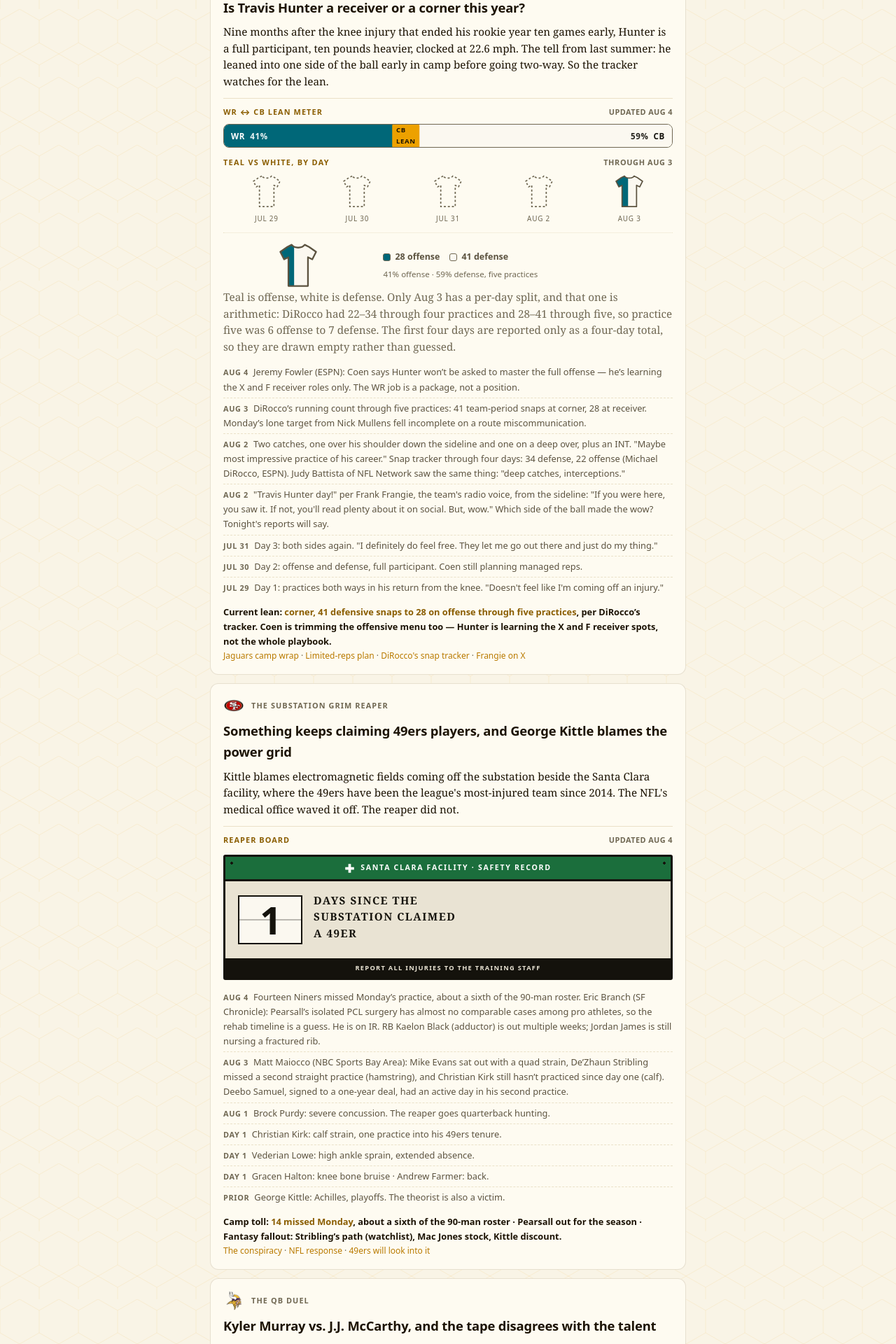
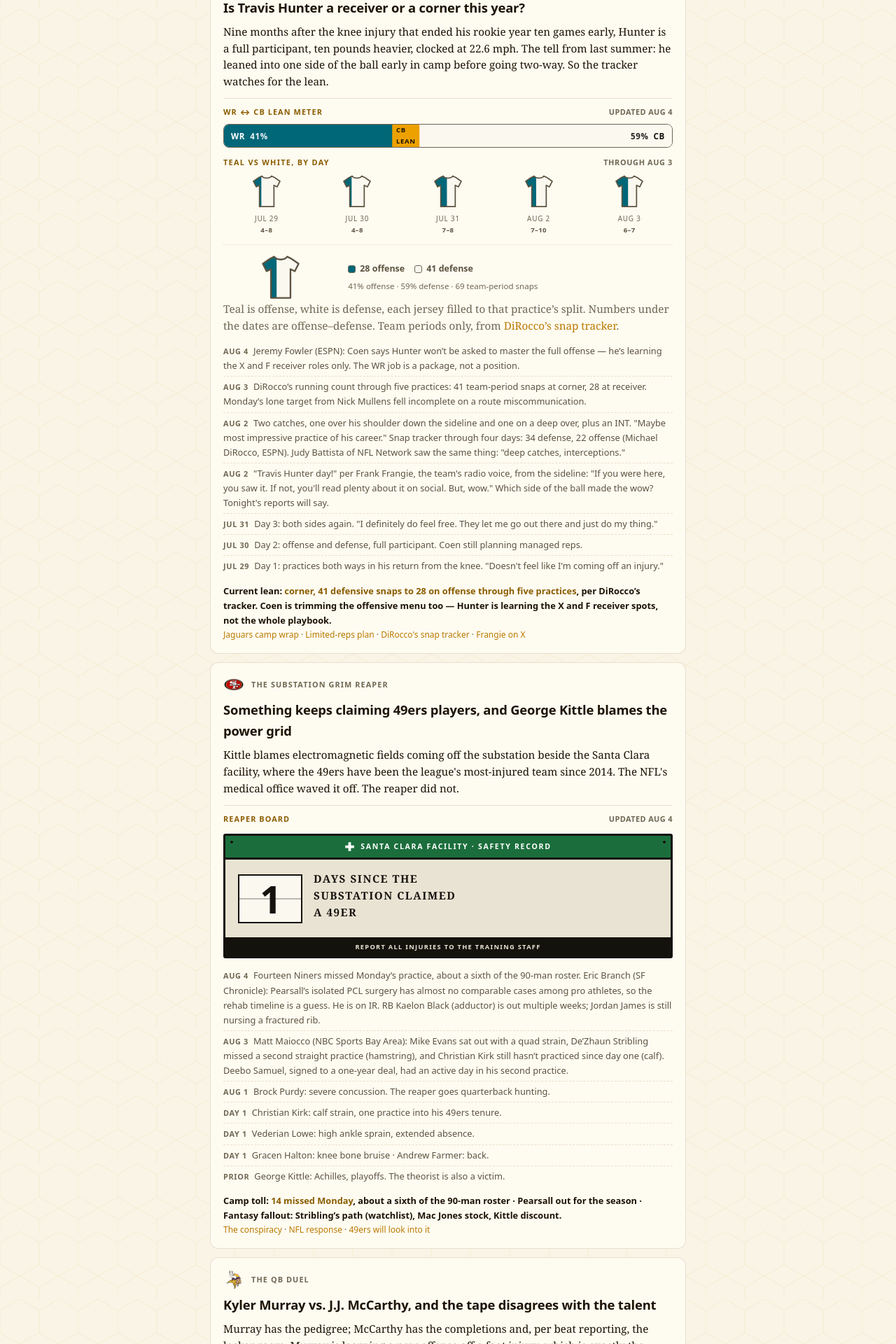
Before and after one commit to stranger9977/stranger9977.github.io, a Jekyll site: the page the-side-quest/posts/camp-buzz/index.html, which Jekyll copies as it is, in a window 1280 px wide. Shown: the part 763-2683 px from the top of the page at 70% size. Built offline with Jekyll 4.4.1, drawn with Linux system fonts in a browser that asks for light colours.

Commit message:
Jersey tracker: real per-practice splits for all five days
Found DiRocco's practice-by-practice tracker rather than settling for 50/50, so
every day is now filled with what he actually counted:

  Jul 29  4 off /  8 def      Aug 2  7 off / 10 def
  Jul 30  4 off /  8 def      Aug 3  6 off /  7 def
  Jul 31  7 off /  8 def

Checked before use: those sum to 28 offense, 41 defense, 69 team-period snaps,
and 22-34 through the first four practices -- matching all five figures the
article already cites, independently. No dashed placeholders left.

Each date carries its offense-defense split underneath, and the note drops the
derivation talk and points at the tracker instead.

Source: espn.com/nfl/story/_/id/49427691 (Jaguars camp intel, DiRocco).

Co-Authored-By: Claude Opus 5 (1M context) <noreply@anthropic.com>

```diff
--- a/the-side-quest/posts/camp-buzz/index.html
+++ b/the-side-quest/posts/camp-buzz/index.html
@@ -573,6 +573,10 @@
   .jers-tot-t .sw.teal { background: #006778; }
   .jers-tot-t .sw.white { background: #fbf8f0; }
   .jers-tot-t .jt-n { flex-basis: 100%; font-weight: 400; font-size: 0.72rem; color: var(--muted); }
+
+  .jers-row .ds { display: block; font-family: system-ui, sans-serif; font-size: 0.6rem;
+    font-weight: 700; letter-spacing: 0.04em; color: var(--ink-2); text-align: center;
+    margin-top: 1px; font-variant-numeric: tabular-nums; }
 </style>
 </head>
 <body class="viz-root">
@@ -623,24 +627,23 @@
           <clipPath id="jsyClip"><path d="M14 3 L10 5 L3.5 9.5 L7 16.5 L11 14.5 L11 41 L29 41 L29 14.5 L33 16.5 L36.5 9.5 L30 5 L26 3 C23.5 6.5 16.5 6.5 14 3 Z"/></clipPath>
         </defs></svg>
         <ol class="jers-row">
-          <li><svg class="jsy unk " viewBox="0 0 40 44" role="img" aria-label="Jul 29: both sides, split not reported"><path class="jsy-o" d="M14 3 L10 5 L3.5 9.5 L7 16.5 L11 14.5 L11 41 L29 41 L29 14.5 L33 16.5 L36.5 9.5 L30 5 L26 3 C23.5 6.5 16.5 6.5 14 3 Z"/></svg><span class="dt">Jul 29</span></li>
-          <li><svg class="jsy unk " viewBox="0 0 40 44" role="img" aria-label="Jul 30: both sides, split not reported"><path class="jsy-o" d="M14 3 L10 5 L3.5 9.5 L7 16.5 L11 14.5 L11 41 L29 41 L29 14.5 L33 16.5 L36.5 9.5 L30 5 L26 3 C23.5 6.5 16.5 6.5 14 3 Z"/></svg><span class="dt">Jul 30</span></li>
-          <li><svg class="jsy unk " viewBox="0 0 40 44" role="img" aria-label="Jul 31: both sides, split not reported"><path class="jsy-o" d="M14 3 L10 5 L3.5 9.5 L7 16.5 L11 14.5 L11 41 L29 41 L29 14.5 L33 16.5 L36.5 9.5 L30 5 L26 3 C23.5 6.5 16.5 6.5 14 3 Z"/></svg><span class="dt">Jul 31</span></li>
-          <li><svg class="jsy unk " viewBox="0 0 40 44" role="img" aria-label="Aug 2: both sides, split not reported"><path class="jsy-o" d="M14 3 L10 5 L3.5 9.5 L7 16.5 L11 14.5 L11 41 L29 41 L29 14.5 L33 16.5 L36.5 9.5 L30 5 L26 3 C23.5 6.5 16.5 6.5 14 3 Z"/></svg><span class="dt">Aug 2</span></li>
-          <li><svg class="jsy " viewBox="0 0 40 44" role="img" aria-label="Aug 3: 6 offense, 7 defense"><g clip-path="url(#jsyClip)"><rect x="0" y="0" width="40" height="44" fill="#fbf8f0"/><rect x="0" y="0" width="18.46" height="44" fill="#006778"/></g><path class="jsy-o" d="M14 3 L10 5 L3.5 9.5 L7 16.5 L11 14.5 L11 41 L29 41 L29 14.5 L33 16.5 L36.5 9.5 L30 5 L26 3 C23.5 6.5 16.5 6.5 14 3 Z"/></svg><span class="dt">Aug 3</span></li>
+          <li><svg class="jsy " viewBox="0 0 40 44" role="img" aria-label="Jul 29: 4 offense, 8 defense"><g clip-path="url(#jsyClip)"><rect x="0" y="0" width="40" height="44" fill="#fbf8f0"/><rect x="0" y="0" width="13.33" height="44" fill="#006778"/></g><path class="jsy-o" d="M14 3 L10 5 L3.5 9.5 L7 16.5 L11 14.5 L11 41 L29 41 L29 14.5 L33 16.5 L36.5 9.5 L30 5 L26 3 C23.5 6.5 16.5 6.5 14 3 Z"/></svg><span class="dt">Jul 29</span><span class="ds">4&ndash;8</span></li>
+          <li><svg class="jsy " viewBox="0 0 40 44" role="img" aria-label="Jul 30: 4 offense, 8 defense"><g clip-path="url(#jsyClip)"><rect x="0" y="0" width="40" height="44" fill="#fbf8f0"/><rect x="0" y="0" width="13.33" height="44" fill="#006778"/></g><path class="jsy-o" d="M14 3 L10 5 L3.5 9.5 L7 16.5 L11 14.5 L11 41 L29 41 L29 14.5 L33 16.5 L36.5 9.5 L30 5 L26 3 C23.5 6.5 16.5 6.5 14 3 Z"/></svg><span class="dt">Jul 30</span><span class="ds">4&ndash;8</span></li>
+          <li><svg class="jsy " viewBox="0 0 40 44" role="img" aria-label="Jul 31: 7 offense, 8 defense"><g clip-path="url(#jsyClip)"><rect x="0" y="0" width="40" height="44" fill="#fbf8f0"/><rect x="0" y="0" width="18.67" height="44" fill="#006778"/></g><path class="jsy-o" d="M14 3 L10 5 L3.5 9.5 L7 16.5 L11 14.5 L11 41 L29 41 L29 14.5 L33 16.5 L36.5 9.5 L30 5 L26 3 C23.5 6.5 16.5 6.5 14 3 Z"/></svg><span class="dt">Jul 31</span><span class="ds">7&ndash;8</span></li>
+          <li><svg class="jsy " viewBox="0 0 40 44" role="img" aria-label="Aug 2: 7 offense, 10 defense"><g clip-path="url(#jsyClip)"><rect x="0" y="0" width="40" height="44" fill="#fbf8f0"/><rect x="0" y="0" width="16.47" height="44" fill="#006778"/></g><path class="jsy-o" d="M14 3 L10 5 L3.5 9.5 L7 16.5 L11 14.5 L11 41 L29 41 L29 14.5 L33 16.5 L36.5 9.5 L30 5 L26 3 C23.5 6.5 16.5 6.5 14 3 Z"/></svg><span class="dt">Aug 2</span><span class="ds">7&ndash;10</span></li>
+          <li><svg class="jsy " viewBox="0 0 40 44" role="img" aria-label="Aug 3: 6 offense, 7 defense"><g clip-path="url(#jsyClip)"><rect x="0" y="0" width="40" height="44" fill="#fbf8f0"/><rect x="0" y="0" width="18.46" height="44" fill="#006778"/></g><path class="jsy-o" d="M14 3 L10 5 L3.5 9.5 L7 16.5 L11 14.5 L11 41 L29 41 L29 14.5 L33 16.5 L36.5 9.5 L30 5 L26 3 C23.5 6.5 16.5 6.5 14 3 Z"/></svg><span class="dt">Aug 3</span><span class="ds">6&ndash;7</span></li>
         </ol>
         <div class="jers-tot">
           <svg class="jsy big" viewBox="0 0 40 44" role="img" aria-label="Five-practice total: 28 offense, 41 defense"><g clip-path="url(#jsyClip)"><rect x="0" y="0" width="40" height="44" fill="#fbf8f0"/><rect x="0" y="0" width="16.23" height="44" fill="#006778"/></g><path class="jsy-o" d="M14 3 L10 5 L3.5 9.5 L7 16.5 L11 14.5 L11 41 L29 41 L29 14.5 L33 16.5 L36.5 9.5 L30 5 L26 3 C23.5 6.5 16.5 6.5 14 3 Z"/></svg>
           <div class="jers-tot-t">
             <span class="jt-l"><i class="sw teal"></i>28 offense</span>
             <span class="jt-l"><i class="sw white"></i>41 defense</span>
-            <span class="jt-n">41% offense &middot; 59% defense, five practices</span>
+            <span class="jt-n">41% offense &middot; 59% defense &middot; 69 team-period snaps</span>
           </div>
         </div>
-        <p class="jers-note">Teal is offense, white is defense. Only Aug 3 has a per-day split, and that
-        one is arithmetic: DiRocco had 22&ndash;34 through four practices and 28&ndash;41 through five, so
-        practice five was 6 offense to 7 defense. The first four days are reported only as a four-day
-        total, so they are drawn empty rather than guessed.</p>
+        <p class="jers-note">Teal is offense, white is defense, each jersey filled to that practice&rsquo;s
+        split. Numbers under the dates are offense&ndash;defense. Team periods only, from
+        <a href="https://www.espn.com/nfl/story/_/id/49427691/jacksonville-jaguars-training-camp-2026-intel-updates" target="_blank" rel="noopener">DiRocco&rsquo;s snap tracker</a>.</p>
       </div>
       <ul class="trk-log">
         <li><span class="d">AUG 4</span>Jeremy Fowler (ESPN): Coen says Hunter won&rsquo;t be asked to master the full offense &mdash; he&rsquo;s learning the X and F receiver roles only. The WR job is a package, not a position.</li>
```
